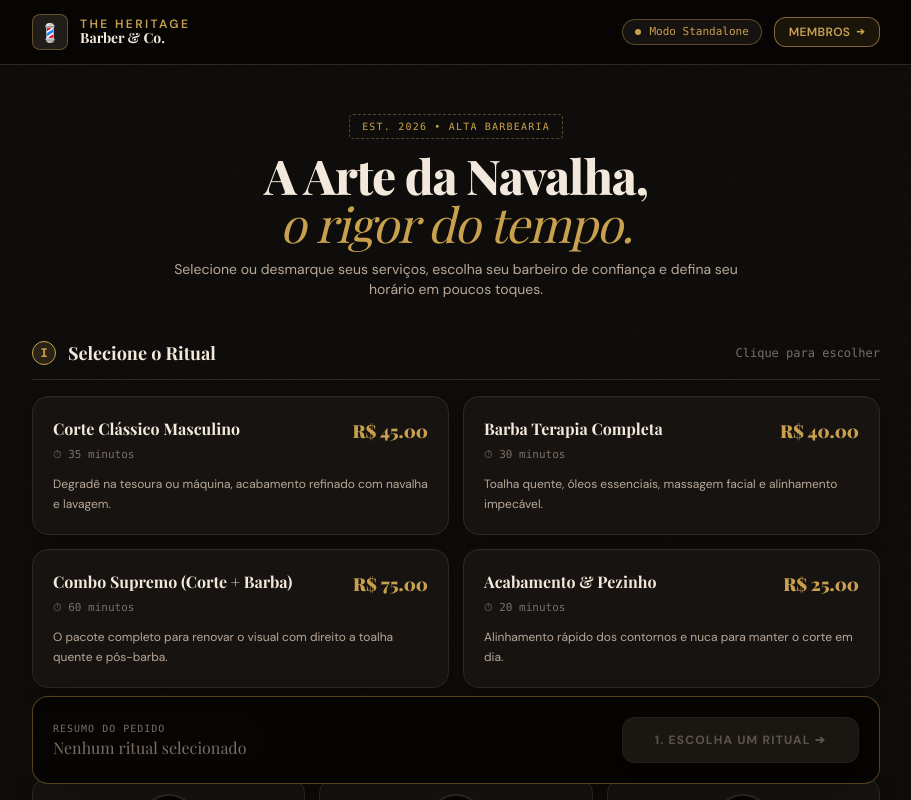
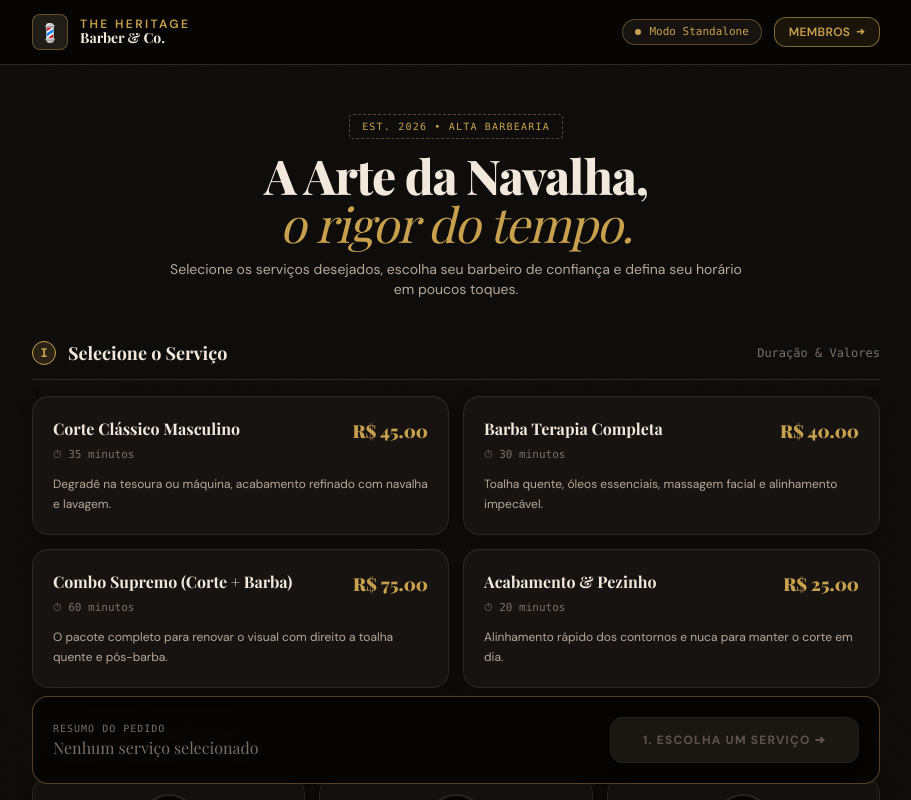
Before and after one commit to nosremehj/barbershop-web, an Angular app: page / in a window 1280 px wide. Shown: the top 800 px of the page, without its empty margins (184-1095 px from the left). Built offline with nearby package versions, Linux system fonts and the light colour scheme; no server answers; a web font is replaced by a local one.

Commit message:
refactor(ux): replace 'ritual' wording with 'servico/atendimento' and remove redundant desmarcar buttons

```diff
--- a/src/app/features/agendamento/agendamento.component.html
+++ b/src/app/features/agendamento/agendamento.component.html
@@ -54,7 +54,7 @@
         <span class="italic font-normal text-brass">o rigor do tempo.</span>
       </h1>
       <p class="text-xs sm:text-sm text-ink-secondary leading-relaxed">
-        Selecione ou desmarque seus serviços, escolha seu barbeiro de confiança e defina seu horário em poucos toques.
+        Selecione os serviços desejados, escolha seu barbeiro de confiança e defina seu horário em poucos toques.
       </p>
     </header>
 
@@ -115,16 +115,9 @@
               <span class="w-6 h-6 rounded-full bg-brass/15 border border-brass text-brass font-mono font-bold flex items-center justify-center text-xs">
                 I
               </span>
-              <h2 class="text-base sm:text-lg font-display font-bold text-ink-primary">Selecione o Ritual</h2>
+              <h2 class="text-base sm:text-lg font-display font-bold text-ink-primary">Selecione o Serviço</h2>
             </div>
-            @if (temServico()) {
-              <button (click)="servicoSelecionado.set(null)"
-                      class="text-[11px] font-mono text-ember-300 hover:text-ember-200 underline">
-                ✕ Desmarcar ritual
-              </button>
-            } @else {
-              <span class="text-xs text-ink-muted font-mono">Clique para escolher</span>
-            }
+            <span class="text-xs text-ink-muted font-mono">Duração & Valores</span>
           </div>
 
           <div class="grid grid-cols-1 sm:grid-cols-2 gap-3.5">
@@ -160,14 +153,7 @@
               </span>
               <h2 class="text-base sm:text-lg font-display font-bold text-ink-primary">Escolha o Profissional</h2>
             </div>
-            @if (temBarbeiro()) {
-              <button (click)="barbeiroSelecionado.set(null)"
-                      class="text-[11px] font-mono text-ember-300 hover:text-ember-200 underline">
-                ✕ Desmarcar profissional
-              </button>
-            } @else {
-              <span class="text-xs text-ink-muted font-mono">Clique para escolher</span>
-            }
+            <span class="text-xs text-ink-muted font-mono">Especialistas</span>
           </div>
 
           <div class="grid grid-cols-1 sm:grid-cols-3 gap-3.5">
@@ -205,21 +191,15 @@
                 <h2 class="text-base sm:text-lg font-display font-bold text-ink-primary">Data & Janelas de Horário</h2>
                 <p class="text-[11px] text-ink-muted">
                   @if (temServico()) {
-                    <span>Duração prevista do ritual: {{ tempoTotal() }} min</span>
+                    <span>Duração prevista do atendimento: {{ tempoTotal() }} min</span>
                   } @else {
-                    <span>Selecione um ritual para calcular o tempo</span>
+                    <span>Selecione um serviço para calcular a duração</span>
                   }
                 </p>
               </div>
             </div>
 
             <div class="flex items-center gap-3">
-              @if (temHorario()) {
-                <button (click)="horarioSelecionado.set(null)"
-                        class="text-[11px] font-mono text-ember-300 hover:text-ember-200 underline">
-                  ✕ Desmarcar horário ({{ horarioSelecionado() }})
-                </button>
-              }
               <!-- Seletor de Data Estilizado -->
               <input type="date"
                      [value]="dataSelecionada()"
@@ -329,7 +309,7 @@
                   <span class="text-2xl font-display font-black text-brass">R$ {{ valorTotal() | number:'1.2-2' }}</span>
                   <span class="text-xs text-ink-muted">({{ tempoTotal() }} min)</span>
                 } @else {
-                  <span class="text-base font-display font-medium text-ink-muted">Nenhum ritual selecionado</span>
+                  <span class="text-base font-display font-medium text-ink-muted">Nenhum serviço selecionado</span>
                 }
               </div>
             </div>
@@ -351,7 +331,7 @@
             @if (submetendo()) {
               <span>Gravando Reserva...</span>
             } @else if (!temServico()) {
-              <span>1. Escolha um Ritual ➔</span>
+              <span>1. Escolha um Serviço ➔</span>
             } @else if (!temBarbeiro()) {
               <span>2. Escolha um Barbeiro ➔</span>
             } @else if (!temHorario()) {
```
